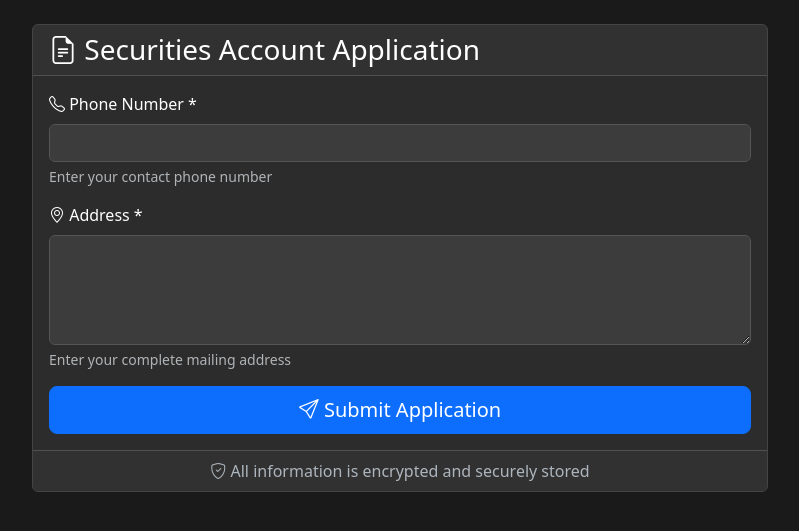
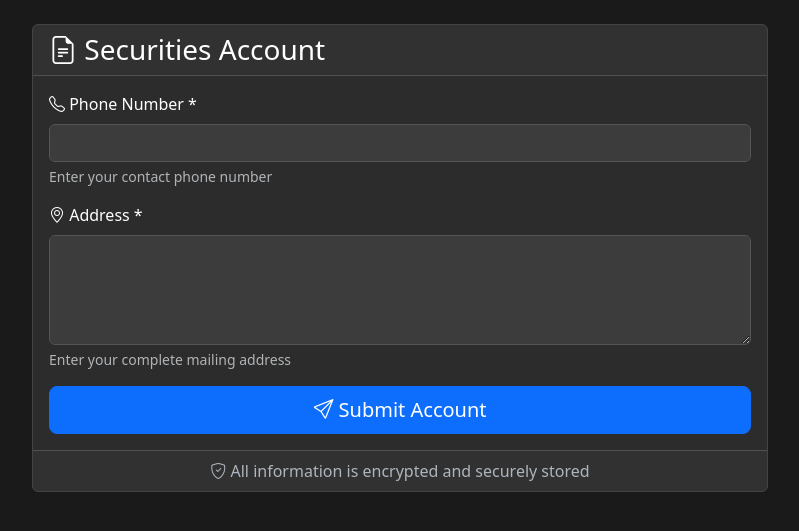
Before and after one commit to xero7689/securities_firm, a Django app: page / in a window 1280 px wide. Shown: the part 57-588 px from the top of the page, without its empty margins (240-1039 px from the left). Run offline with Django 5.2, Linux system fonts and the light colour scheme; the visitor is signed in with stand-in values (Sample User, id 1).

Commit message:
fix: Typo error of account variable naming

```diff
--- a/accounts/templates/accounts/account_form.html
+++ b/accounts/templates/accounts/account_form.html
@@ -1,6 +1,6 @@
 {% extends "accounts/base.html" %}
 
-{% block title %}Application Form - Securities Firm{% endblock title %}
+{% block title %}Account Form - Securities Firm{% endblock title %}
 
 {% block content %}
 <div class="row justify-content-center">
@@ -9,20 +9,20 @@
             <div class="card-header">
                 <h3 class="card-title mb-0">
                     <i class="bi bi-file-earmark-text"></i>
-                    {% if existing_application %}
-                        Update Securities Account Application
+                    {% if existing_account %}
+                        Update Securities Account
                     {% else %}
-                        Securities Account Application
+                        Securities Account
                     {% endif %}
                 </h3>
             </div>
             <div class="card-body">
-                {% if existing_application %}
+                {% if existing_account %}
                     <div class="alert alert-info">
                         <i class="bi bi-info-circle"></i>
-                        <strong>Updating Existing Application</strong><br>
-                        Current Status: <span class="badge bg-secondary">{{ existing_application.get_status_display }}</span><br>
-                        Last Updated: {{ existing_application.updated_at|date:"F d, Y \a\t g:i A" }}
+                        <strong>Updating Existing Account</strong><br>
+                        Current Status: <span class="badge bg-secondary">{{ existing_account.get_status_display }}</span><br>
+                        Last Updated: {{ existing_account.updated_at|date:"F d, Y \a\t g:i A" }}
                     </div>
                 {% endif %}
 
@@ -63,10 +63,10 @@
                     <div class="d-grid">
                         <button type="submit" class="btn btn-primary btn-lg">
                             <i class="bi bi-send"></i>
-                            {% if existing_application %}
-                                Update Application
+                            {% if existing_account %}
+                                Update Account
                             {% else %}
-                                Submit Application
+                                Submit Account
                             {% endif %}
                         </button>
                     </div>
--- a/accounts/templates/accounts/account_status.html
+++ b/accounts/templates/accounts/account_status.html
@@ -11,7 +11,6 @@
         </div>
         <div class="card-body">
           <div class="alert alert-{{ status_info.color }} d-flex align-items-center">
-            <i class="bi bi-{{ status_info.icon }} me-2"></i>
             <div>
               <strong>{{ status_info.title }}</strong>
               <br>
@@ -63,7 +62,7 @@
           {% if account.status == 'approved' %}
             <div class="mt-4">
               <a href="{% url 'congratulations' %}" class="btn btn-success">
-                <i class="bi bi-trophy"></i> View Congratulations
+                View Congratulations
               </a>
             </div>
           {% endif %}
--- a/accounts/views.py
+++ b/accounts/views.py
@@ -80,10 +80,8 @@ def account_status(request):
 
 @login_required
 def congratulations(request):
-    application = get_object_or_404(Account, user=request.user, status="approved")
-    return render(
-        request, "accounts/congratulations.html", {"application": application}
-    )
+    account = get_object_or_404(Account, user=request.user, status="approved")
+    return render(request, "accounts/congratulations.html", {"account": account})
 
 
 def get_status_info(account):
@@ -96,14 +94,9 @@ def get_status_info(account):
             "color": "warning",
         },
         "approved": {
-            "title": "account Approved",
-            "message": f"Congratulations! Your account was approved on {account.approved_at.strftime('%B %d, %Y at %I:%M %p') if account.approved_at else 'N/A'}"
-            + (
-                f" by {account.reviewed_by.get_full_name() or account.reviewed_by.username}"
-                if account.reviewed_by
-                else ""
-            )
-            + ".",
+            "title": "Account Approved",
+            "message": f"Congratulations! Your account was approved on {account.approved_at.strftime('%B %d, %Y at %I:%M %p') if account.approved_at else 'N/A'}."
+            ,
             "icon": "check-circle",
             "color": "success",
         },
```
Also changed, not shown: accounts/templates/accounts/congratulations.html (+4 -4 lines).
